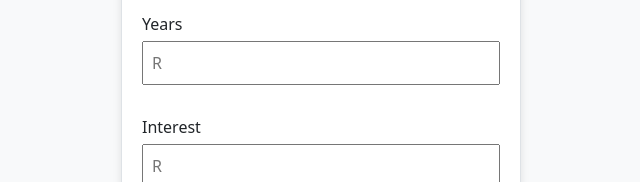
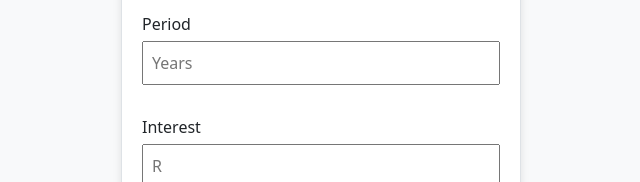
Before and after one commit to AsithandileNyjah/interestAmount, a plain HTML site: page index.html in a window 1280 px wide. Shown: the part 354-536 px from the top of the page, 319-959 px from the left. Drawn offline with nearby package versions, Linux system fonts and the light colour scheme.

Commit message:
Fixing some errors

```diff
--- a/index.html
+++ b/index.html
@@ -13,7 +13,7 @@
     <h1>Calculate Interest Amount</h1>
     <div>Total Amount <input type="text" name="" id="" totalAmount disabled placeholder="R"></div>
     <p>Amount <input placeholder="R" type="text" name="" id="" amount  ></p>
-    <p>Years <input placeholder="R" type="text" name="" id="" years></p>
+    <p>Period <input placeholder="Years" type="text" name="" id="" years></p>
     <p>Interest <input placeholder="R" type="text" name="" id="" interest></p>
     <div class="btns">
         <button type="button" class="btn btn-success" cal>Calculate</button>
```
